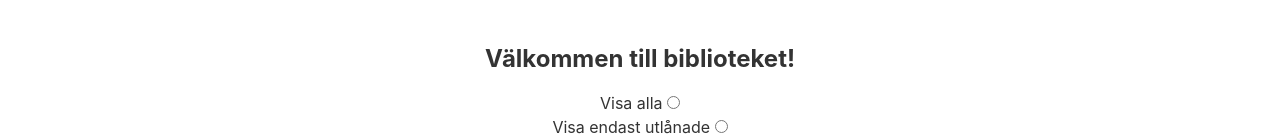
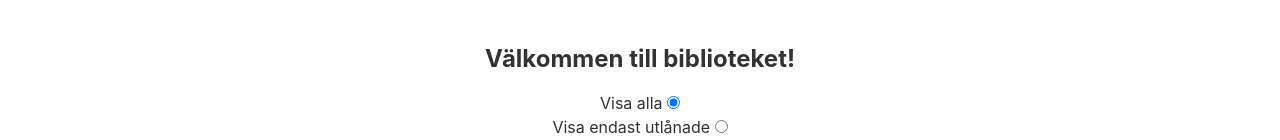
Before and after one commit to EmilNilsson12/svelte-library, a Svelte app: page / in a window 1280 px wide. Shown: the top 140 px of the page. Built offline with nearby package versions, Linux system fonts and the light colour scheme; data requests are answered from the project's data file.

Commit message:
Make radio btn a controlled component

```diff
--- a/src/components/Bibliotek.svelte
+++ b/src/components/Bibliotek.svelte
@@ -20,6 +20,14 @@
         promise = getLibraryArticles();
     });
 
+    let showAll = true;
+
+    function toggleShowAll() {
+        showAll = !showAll;
+    }
+
+    $: console.log('Show all toggled to: ', showAll);
+
     let libraryArticles = [];
 </script>
 
@@ -33,11 +41,21 @@
     <h2>Välkommen till biblioteket!</h2>
     <label>
         Visa alla
-        <input name="toggle" type="radio" />
+        <input
+            name="toggle"
+            type="radio"
+            checked={showAll}
+            on:click={toggleShowAll}
+        />
     </label>
     <label>
         Visa endast utlånade
-        <input name="toggle" type="radio" />
+        <input
+            name="toggle"
+            type="radio"
+            checked={!showAll}
+            on:click={toggleShowAll}
+        />
     </label>
     {#each libraryArticles as articleData}
         <Bibliotekartikel {articleData} />
```
